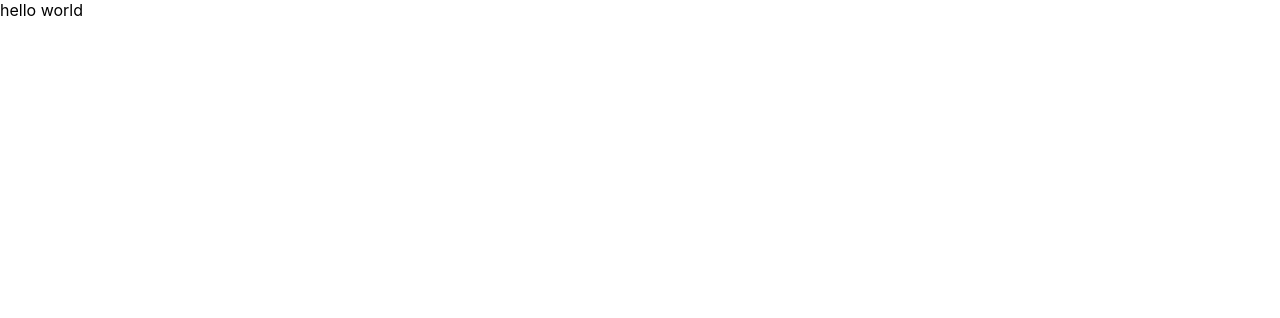
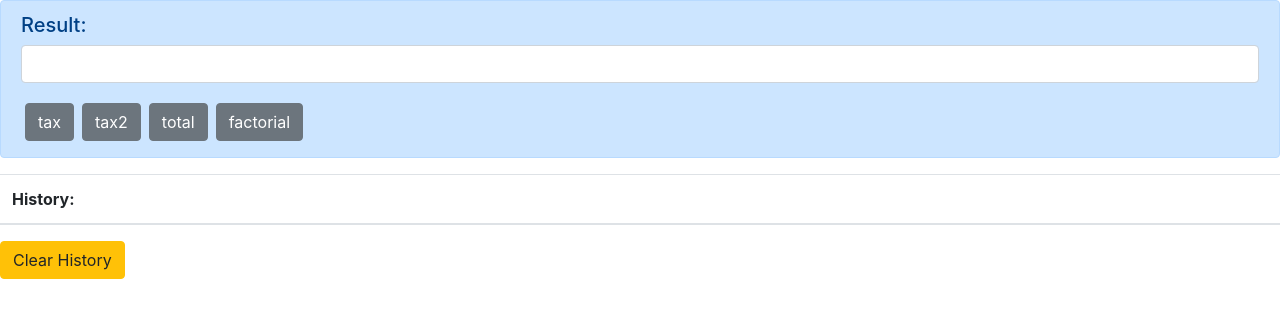
Before and after one commit to kitoriaaa/Programmable-Calculator, a Next.js app: page / in a window 1280 px wide. Shown: the top 318 px of the page. Built offline with nearby package versions, Linux system fonts and the light colour scheme.

Commit message:
Update: home components

```diff
--- a/src/pages/index.tsx
+++ b/src/pages/index.tsx
@@ -2,14 +2,20 @@ import React from 'react';
 import { NextPage } from 'next';
 import Head from 'next/head';
 import styles from 'styles/Home.module.css';
+import Calc from '../../components/Calc';
 
 const Home: NextPage = () => {
   return (
-    <div className="styles.container">
-      {/* {} */}
-      hello world
-    </div>
-  )
-}
+    <>
+      <Head>
+        <title>Programmable-Calculator</title>
+        <link rel="stylesheet" href="https://stackpath.bootstrapcdn.com/bootstrap/4.5.0/css/bootstrap.min.css" crossOrigin="anonymous"></link>
+      </Head>
+      <div className="styles.container">
+        <Calc />
+      </div>
+    </>
+  );
+};
 
 export default Home;
```
